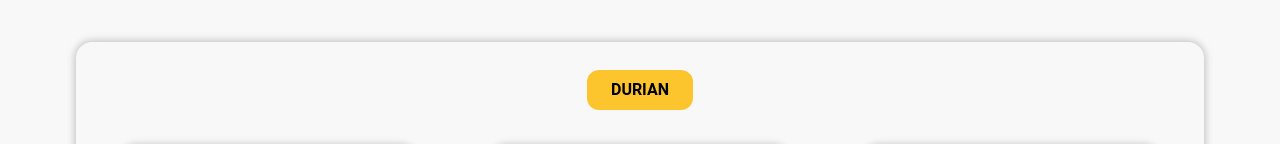
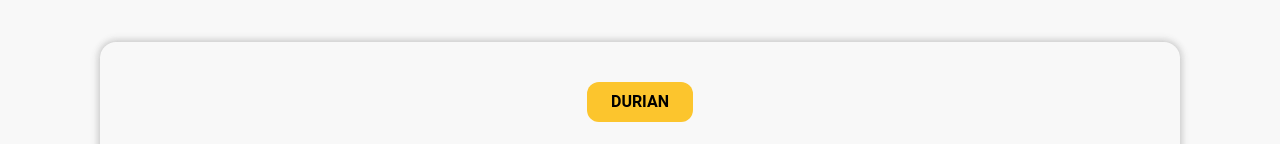
Before and after one commit to ahmadUffi/centralBhinakaDurianBawor, a React (Vite) app: page /products in a window 1280 px wide. Shown: the part 370-514 px from the top of the page. Built offline with nearby package versions, Linux system fonts and the light colour scheme.

Commit message:
edit position content product

```diff
--- a/src/components/ContentProduct.jsx
+++ b/src/components/ContentProduct.jsx
@@ -23,8 +23,8 @@ function ContentProduct({ titleContent }) {
 
   return (
     <>
-      <div className="flex flex-col items-center gap-y-9 w-full">
-        <div className={`bg-gradient-to-r ${ bgHeaderColor } w-max px-6 py-2 rounded-xl mt-7`}>
+      <div className="flex flex-col py-10 custom-shadow rounded-2xl items-center gap-y-10 w-full">
+        <div className={`bg-gradient-to-r ${ bgHeaderColor } w-max px-6 py-2 rounded-xl mt-0`}>
           <h1 className="text-md font-bold">{ titleContent.replace("product", "").toUpperCase() }</h1>
         </div>
         <div className="flex flex-col justify-between gap-y-10 gap-x-5 sm:flex-row sm:flex-wrap sm:justify-center lg:gap-x-20 lg:px-5">
--- a/src/page/Product.jsx
+++ b/src/page/Product.jsx
@@ -56,7 +56,8 @@ const Product = () => {
               <img src={ bgHeaderProductLg } className="custom-shadow bg-cover bg-center scale-90 rounded-3xl" alt="" />
             </div>
 
-            <div id="card-product" className="my-10 custom-shadow mx-6 px-6 pb-7 rounded-2xl sm:mx-7 md:mx-9">
+            <div id="card-product" className="flex flex-col gap-y-10 my-10 mx-6 px-6 pb-7 sm:mx-7 md:mx-9">
+            {/* <div id="card-product" className="my-10 custom-shadow mx-6 px-6 pb-7 rounded-2xl sm:mx-7 md:mx-9"> */}
               {
                 Object.keys(product).map((categoryProduct, index) => {
                   return (
```
